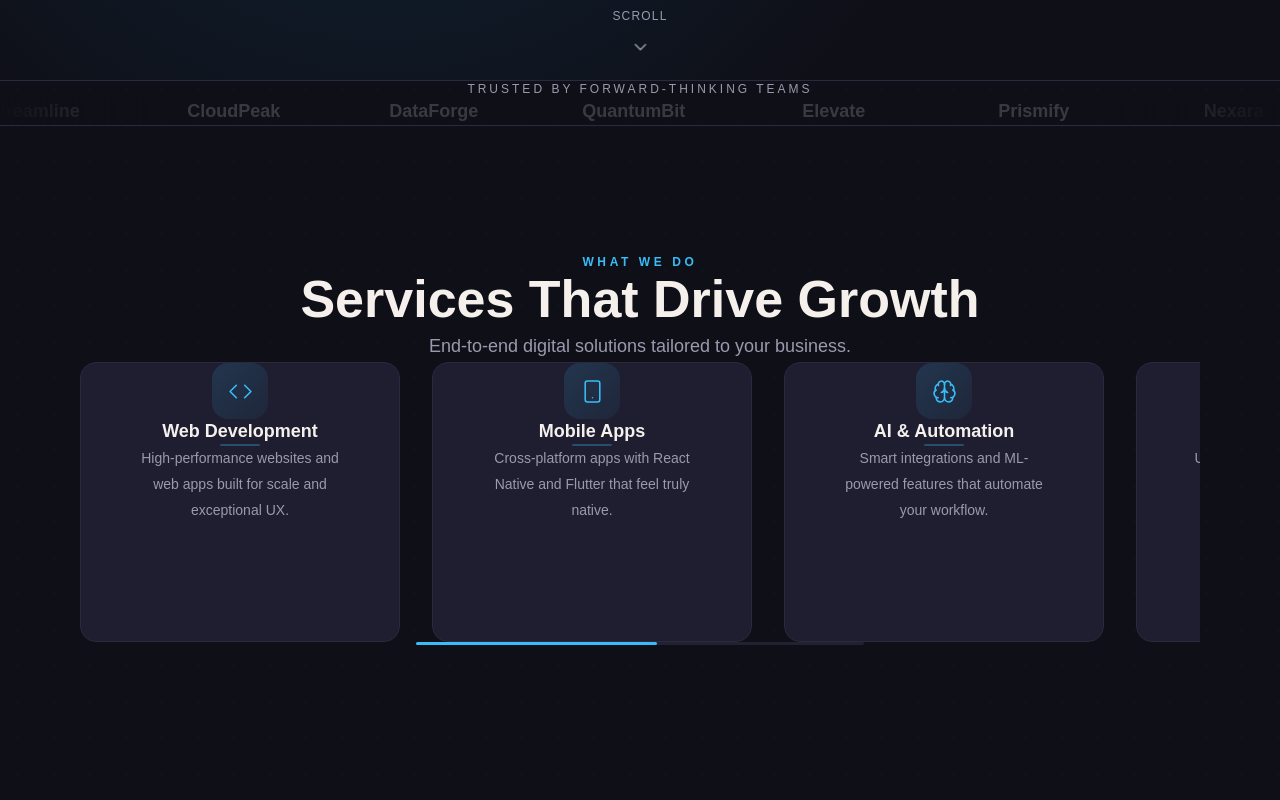
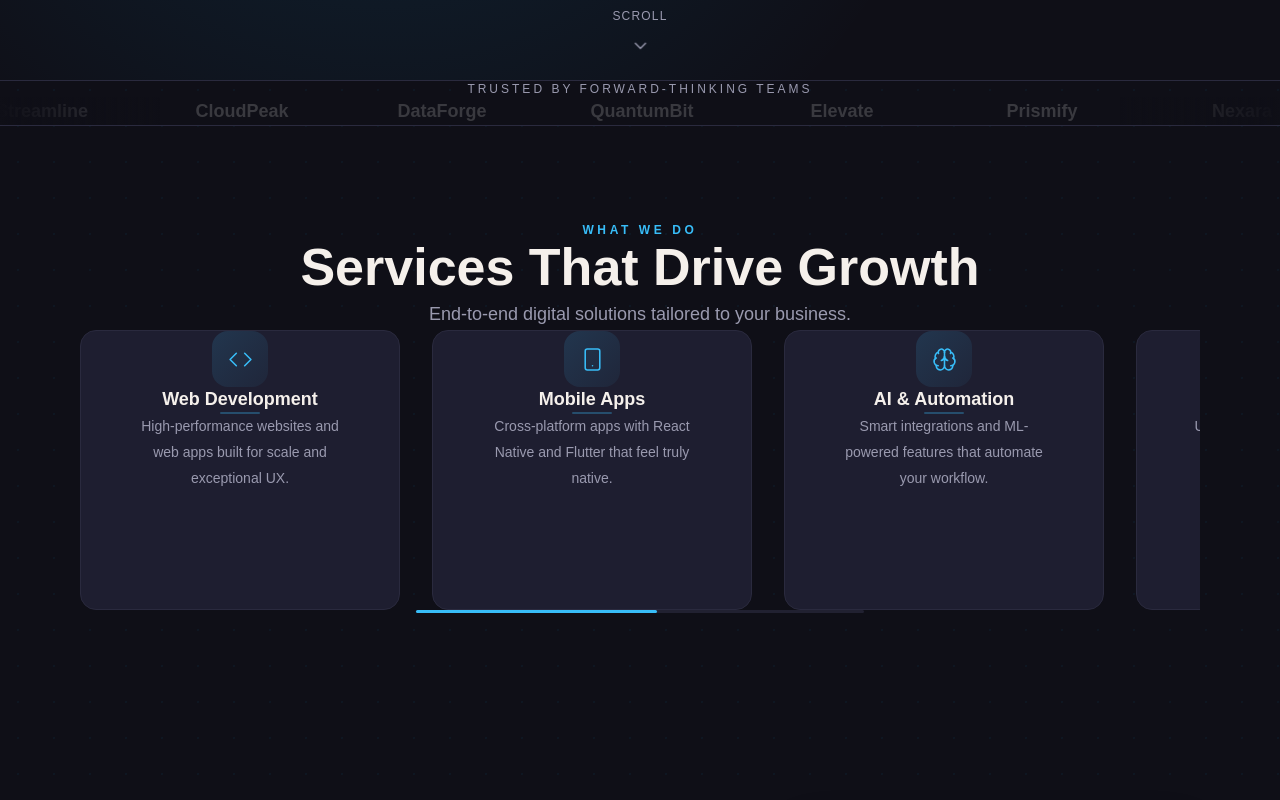
Before and after one commit to modernmindsolutionsllc-com/modernmindsolutionsllc, a React (Vite) app: page / in a window 1280 px wide. Shown: the part 720-1520 px from the top of the page. Built offline with nearby package versions, Linux system fonts and the light colour scheme; a web font is replaced by a local one.

Commit message:
fix: adjust section spacing for a more linear flow

```diff
--- a/src/components/sections/ClientLogos.jsx
+++ b/src/components/sections/ClientLogos.jsx
@@ -19,7 +19,7 @@ function LogoPlaceholder({ name }) {
 
 export default function ClientLogos() {
   return (
-    <section id="clients" className="py-16 sm:py-20 md:py-24 bg-transparent border-y border-[var(--border)] overflow-hidden">
+    <section id="clients" className="py-12 sm:py-16 bg-transparent border-y border-[var(--border)] overflow-hidden">
       <div className="container mb-12">
         <p className="text-center font-body text-xs tracking-[0.25em] uppercase text-[var(--text-secondary)]">
           Trusted by forward-thinking teams
--- a/src/styles/globals.css
+++ b/src/styles/globals.css
@@ -192,24 +192,18 @@ body {
 
 /* ── Consistent section vertical rhythm ── */
 .section {
-  padding-top: 5rem;
-  padding-bottom: 5rem;
+  padding-top: 4rem;
+  padding-bottom: 4rem;
 }
 @media (min-width: 640px) {
+  .section {
+    padding-top: 5rem;
+    padding-bottom: 5rem;
+  }
+}
+@media (min-width: 1024px) {
   .section {
     padding-top: 6rem;
     padding-bottom: 6rem;
   }
 }
-@media (min-width: 768px) {
-  .section {
-    padding-top: 7rem;
-    padding-bottom: 7rem;
-  }
-}
-@media (min-width: 1024px) {
-  .section {
-    padding-top: 8rem;
-    padding-bottom: 8rem;
-  }
-}
```
